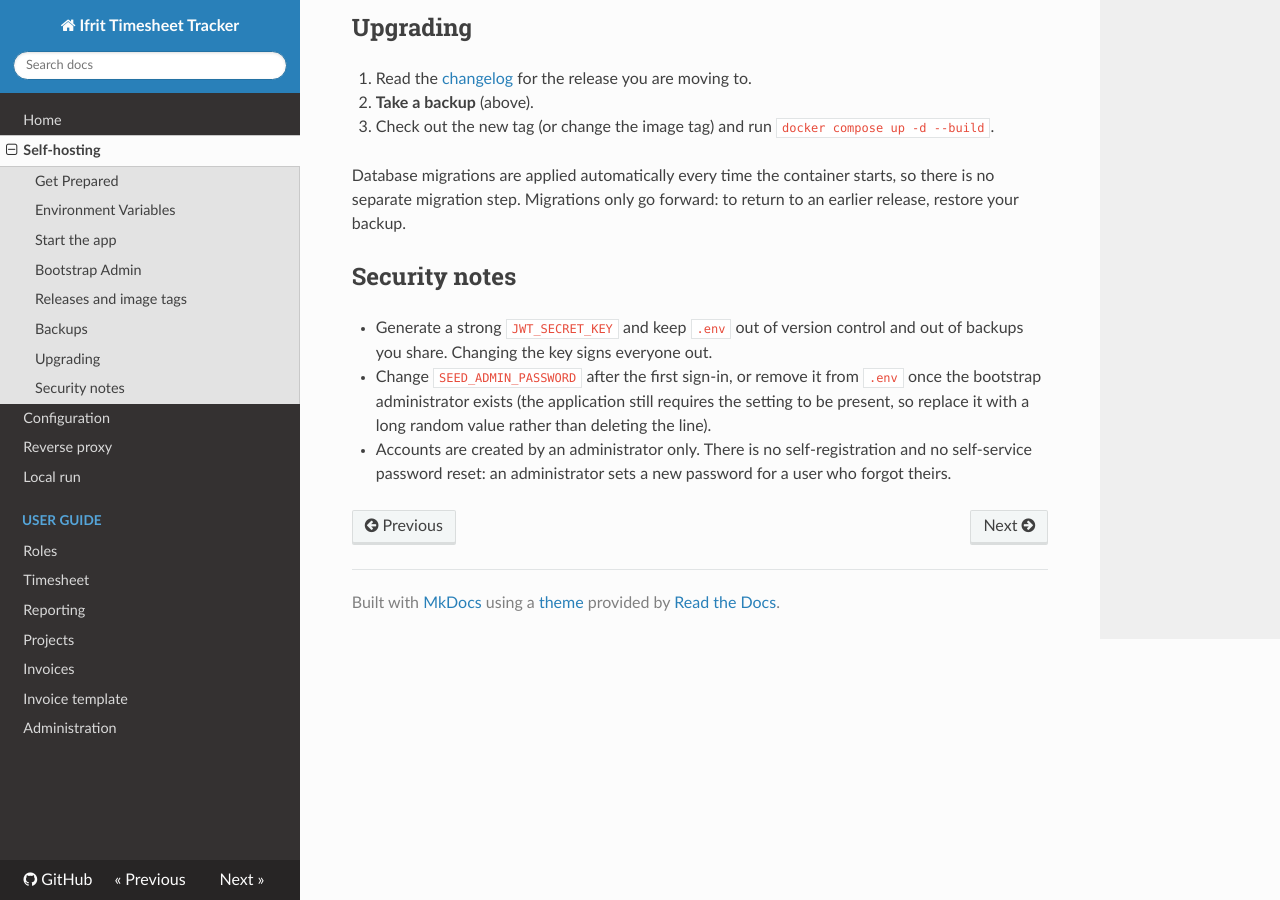
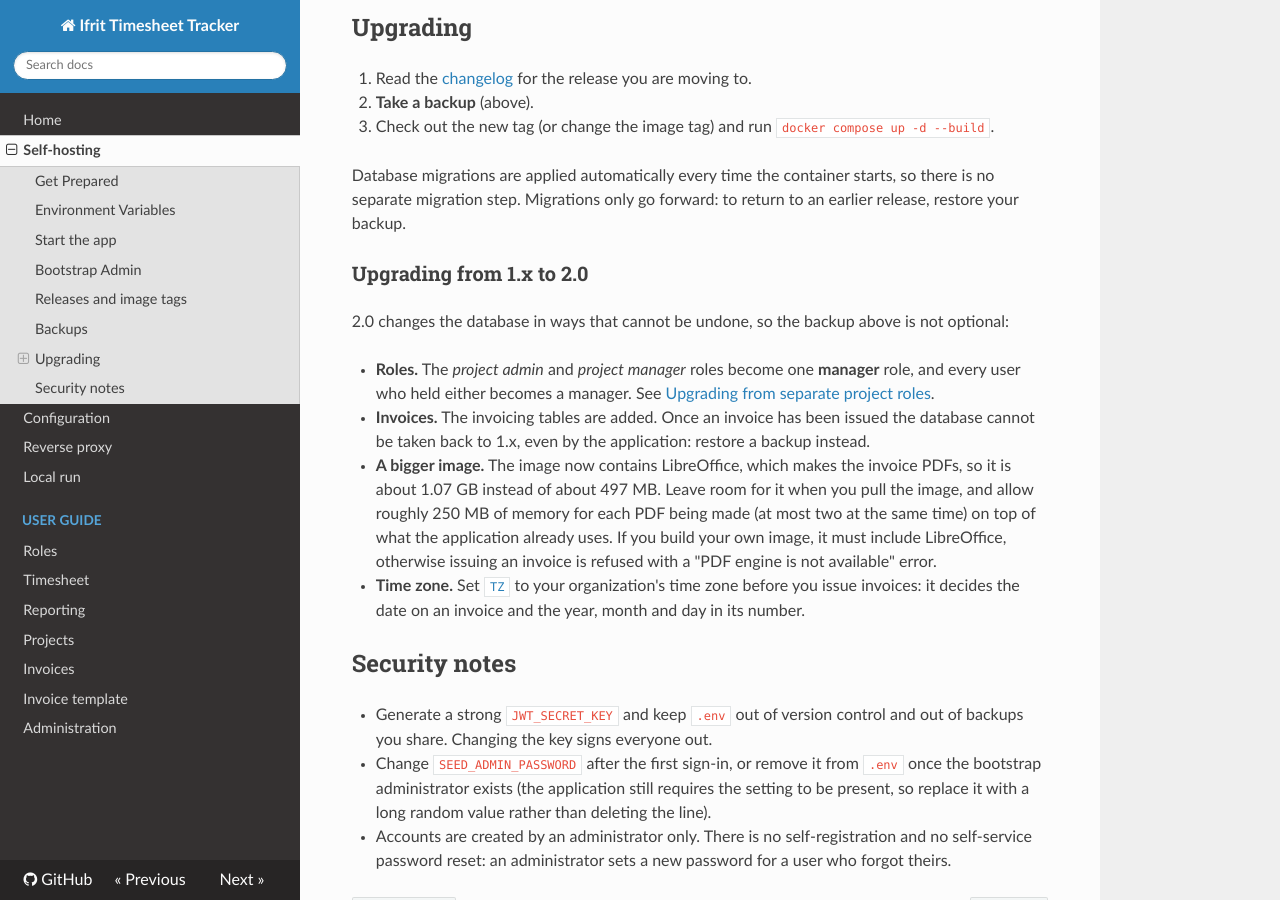
Before and after one commit to tonyp7/ifrit, an MkDocs documentation site: the page built from docs/self-hosting.md, in a window 1280 px wide and 900 px high, scrolled down 2397 px. Built offline with MkDocs 1.6.1, drawn with Linux system fonts in a browser that asks for light colours; nearby versions of some CDN libraries.

Commit message:
Prepare the 2.0.0 release
The project_admin and project_manager roles were merged into manager, which
cannot be undone once invoices exist, so this is a major version.

- bump backend and frontend to 2.0.0 (uv.lock refreshed)
- CHANGELOG: 2.0.0 section with an Upgrading note (backup, one-way
  migrations, role merge, larger image and memory, TZ, LibreOffice)
- README, docker examples and docs: image tags 2.0.0 and 2.0, invoicing
  in the feature lists, upgrade notes for 1.x to 2.0 in the self-hosting guide

Co-Authored-By: Claude Sonnet 5.5 <noreply@anthropic.com>

```diff
--- a/docs/self-hosting.md
+++ b/docs/self-hosting.md
@@ -102,6 +102,23 @@ Database migrations are applied automatically every time the container starts, s
 separate migration step. Migrations only go forward: to return to an earlier release, restore your
 backup.
 
+### Upgrading from 1.x to 2.0
+
+2.0 changes the database in ways that cannot be undone, so the backup above is not optional:
+
+- **Roles.** The *project admin* and *project manager* roles become one **manager** role, and every
+  user who held either becomes a manager. See
+  [Upgrading from separate project roles](guide/roles.md#upgrading-from-separate-project-roles).
+- **Invoices.** The invoicing tables are added. Once an invoice has been issued the database cannot be
+  taken back to 1.x, even by the application: restore a backup instead.
+- **A bigger image.** The image now contains LibreOffice, which makes the invoice PDFs, so it is about
+  1.07 GB instead of about 497 MB. Leave room for it when you pull the image, and allow roughly
+  250 MB of memory for each PDF being made (at most two at the same time) on top of what the
+  application already uses. If you build your own image, it must include LibreOffice, otherwise
+  issuing an invoice is refused with a "PDF engine is not available" error.
+- **Time zone.** Set [`TZ`](configuration.md#time-zone) to your organization's time zone before you
+  issue invoices: it decides the date on an invoice and the year, month and day in its number.
+
 ## Security notes
 
 - Generate a strong `JWT_SECRET_KEY` and keep `.env` out of version control and out of backups you
```
Also changed, not shown: CHANGELOG.md (+59 -0 lines), README.md (+8 -3 lines), docker/examples/README.md (+1 -1 lines), docs/index.md (+2 -0 lines), 4 other files.
